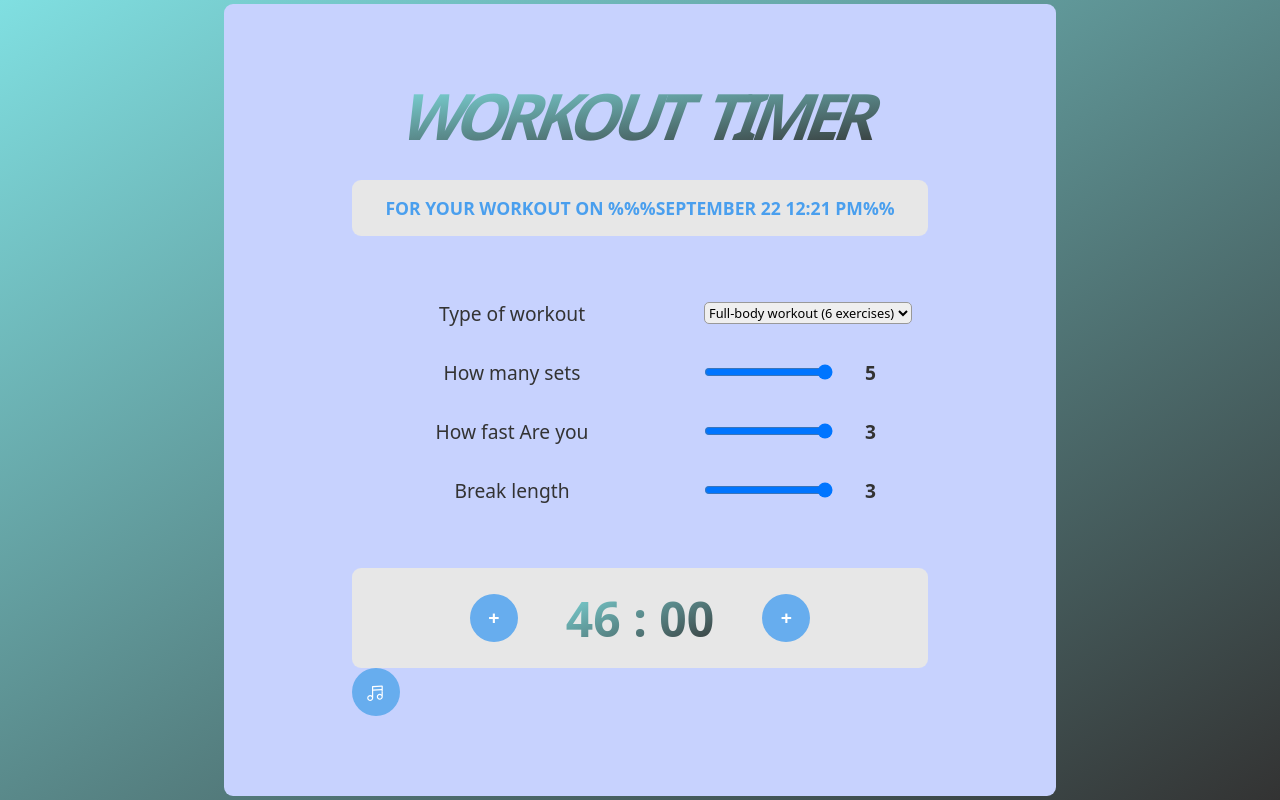
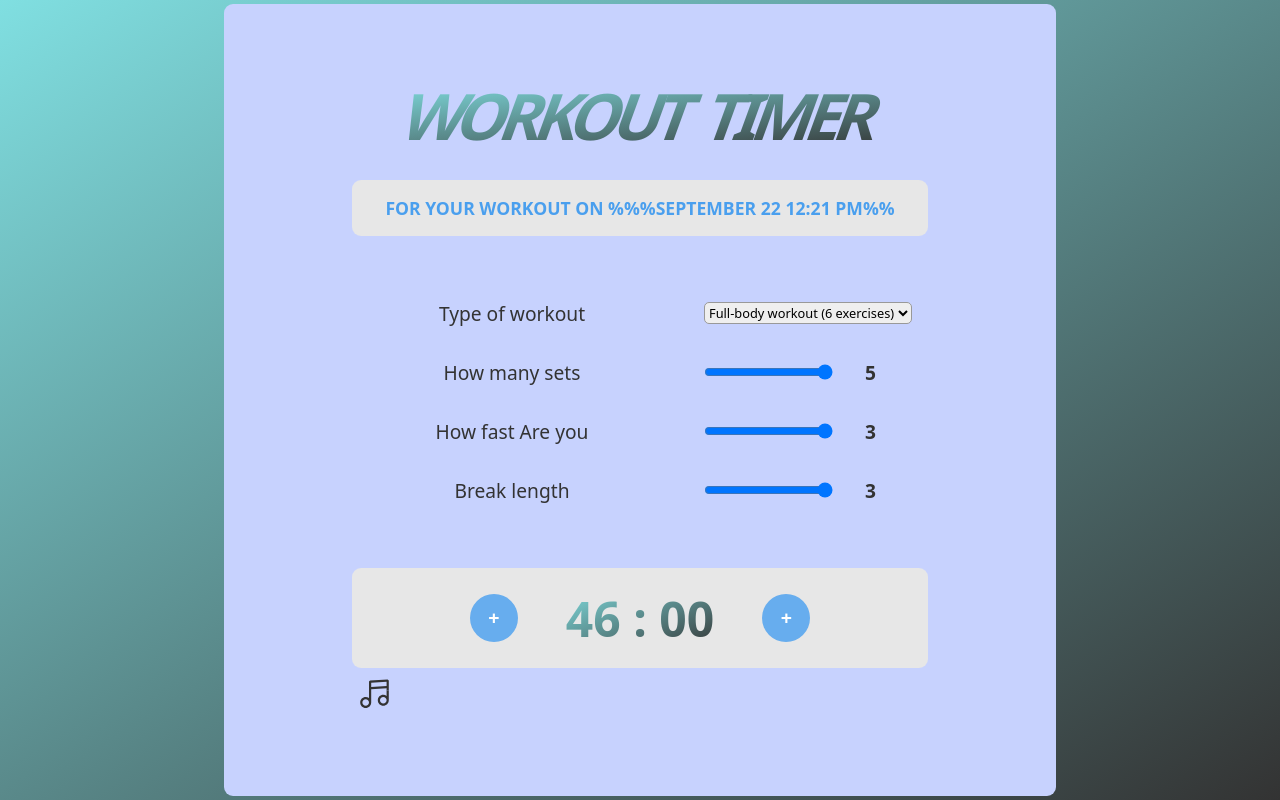
Before and after one commit to ImanSarfi/workout-timer, a React (Vite) app: page / in a window 1280 px wide. Built offline with nearby package versions, Linux system fonts and the light colour scheme.

Commit message:
create allowSound useState and styled

```diff
--- a/src/App.jsx
+++ b/src/App.jsx
@@ -1,16 +1,19 @@
+import { useState } from 'react';
 import Calculator from './Calculator';
 import ToggleSound from './ToggleSound';
 
 
 
 function App() {
+  const[allowSound, setAllowSound] = useState("false");
+
   return (
     <>
     <main>
       <h1>workOut Timer</h1>
       <time>FOR YOUR WORKOUT ON %%%SEPTEMBER 22 12:21 pm%%</time>
       <Calculator />
-      <ToggleSound/>
+      <ToggleSound allowSound={allowSound} setAllowSound={setAllowSound}/>
     </main>
     </>
   );
--- a/src/ToggleSound.jsx
+++ b/src/ToggleSound.jsx
@@ -1,10 +1,12 @@
 import { VscMusic } from "react-icons/vsc";
+import { TbMusicOff } from "react-icons/tb";
 
 
-function ToggleSound() {
+
+function ToggleSound({allowSound , setAllowSound}) {
     return (
-        <button>
-            <VscMusic />
+        <button className="btn-voice" onClick={() => setAllowSound((allow) => !allow)}>
+            {allowSound ? <VscMusic /> : <TbMusicOff/>}
         </button>
     )
 }
--- a/src/index.css
+++ b/src/index.css
@@ -143,3 +143,12 @@ button {
   font-size: 1.2rem;
   cursor: pointer;
 }
+
+.btn-voice {
+  psition: absolute;
+  top : 3.2rem;
+  right: 3.2rem;
+  background-color: transparent;
+  font-size: 2.2rem;
+  color: #333;
+}
```
Also changed, not shown: 1 other file (tests, documents, lock files or other folders).
